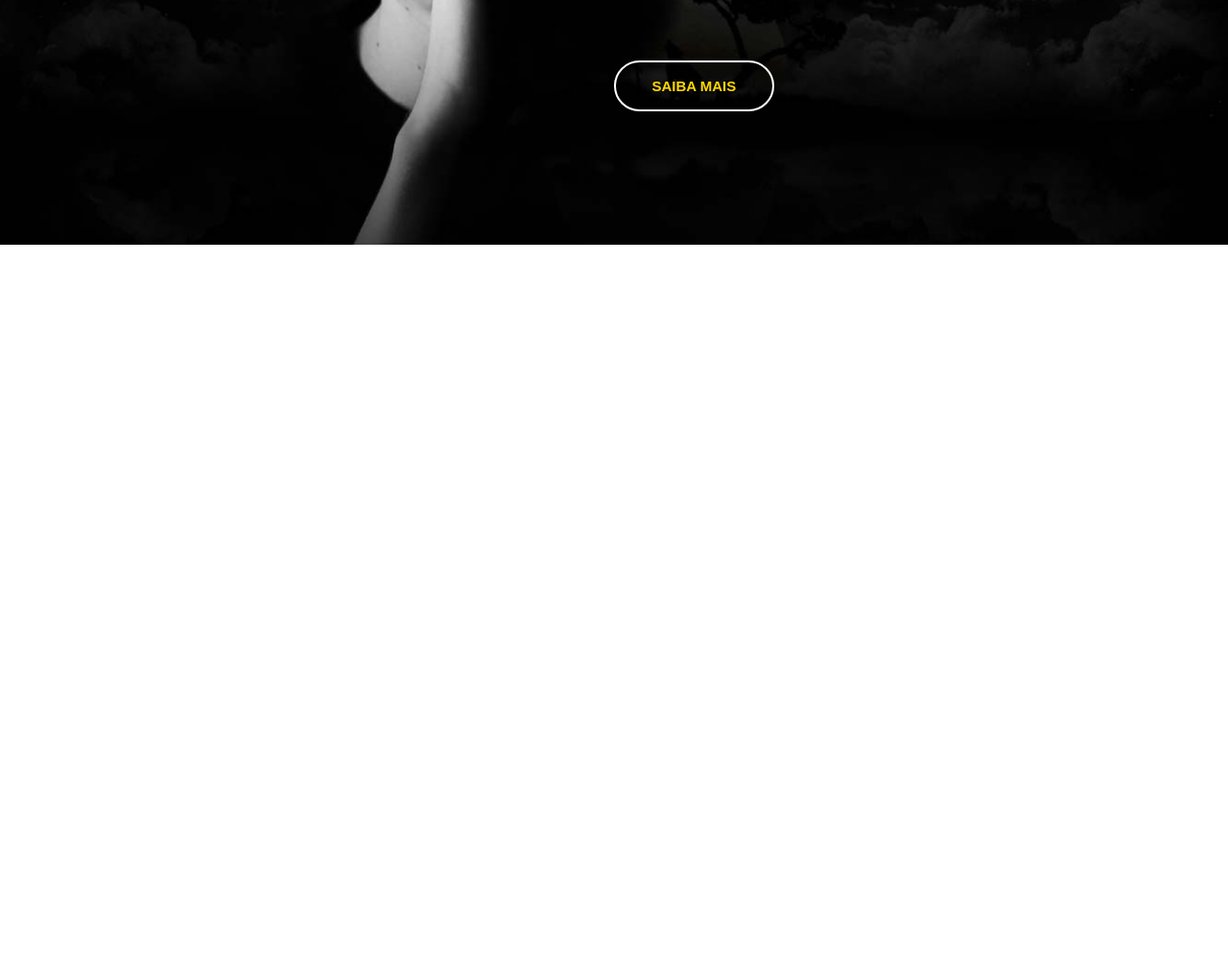
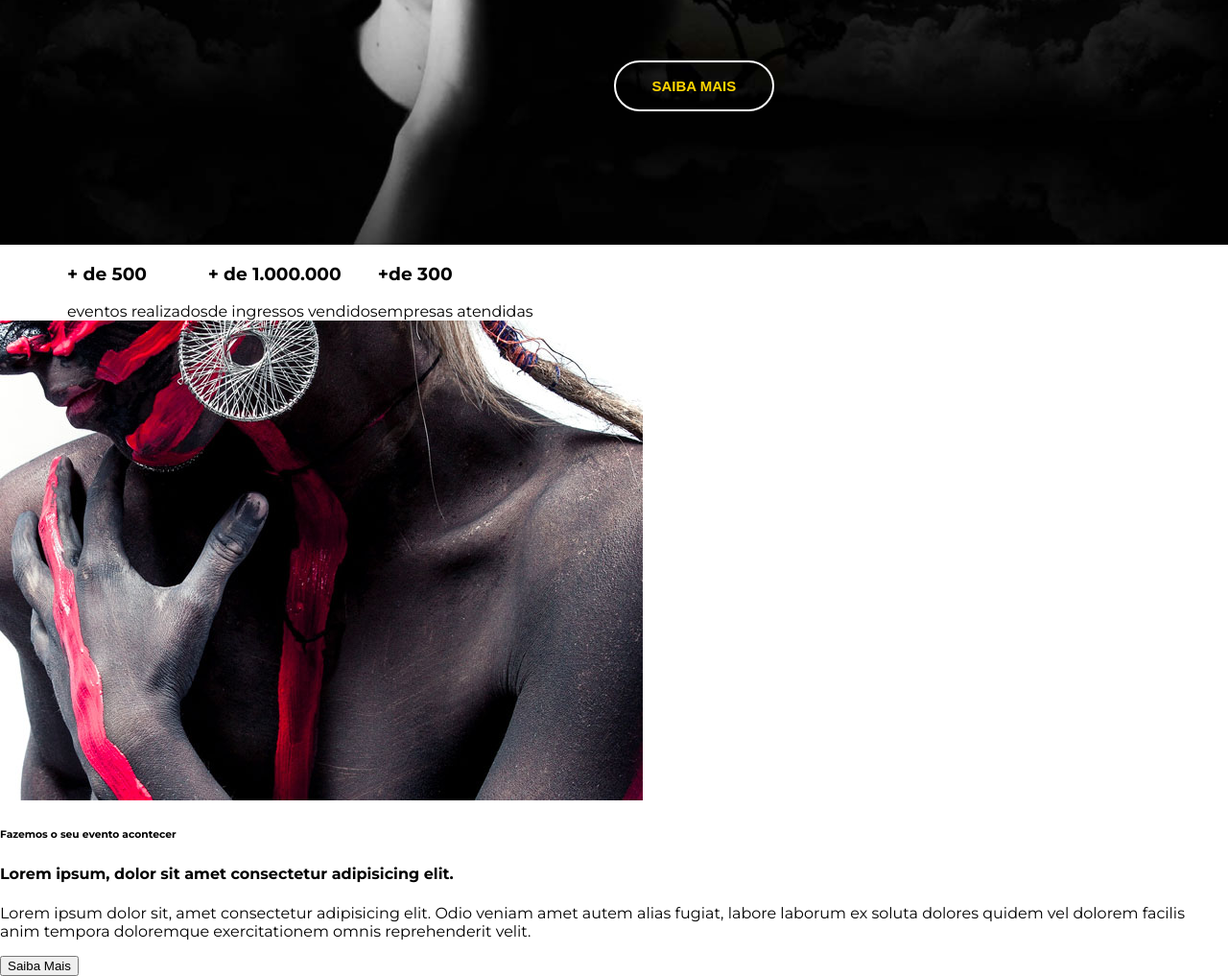
Before and after one commit to DzyRazor/studion, a website: page src/index.html in a window 1280 px wide. Shown: the part 545-1562 px from the top of the page at 96% size. Before the commit the page ends 804 px from the top, so only its background shows below. Drawn offline with Linux system fonts and the light colour scheme.

Commit message:
adicionado foto + css

```diff
--- a/src/index.html
+++ b/src/index.html
@@ -43,5 +43,39 @@
     </div>
   </header>
 
+  <main>
+    <section id="counter">
+      <ul class="container counter __container">
+        <li>
+          <h3>+ de 500</h3>
+          eventos realizados
+        </li>
+        <li>
+          <h3>+ de 1.000.000</h3>
+          de ingressos vendidos
+        </li>
+        <li>
+          <h3>+de 300</h3>
+          empresas atendidas
+        </li>
+      </ul>
+    </section>
+
+    <section>
+      <div>
+        <img src="images/institutional.jpg" alt="Baner institutional">
+        <h6>Fazemos o seu evento acontecer</h6>
+        <h4>Lorem ipsum, dolor sit amet consectetur adipisicing elit.</h4>
+        <p>
+          Lorem ipsum dolor sit, amet consectetur adipisicing elit. Odio
+          veniam amet autem alias fugiat, labore laborum ex soluta dolores
+          quidem vel dolorem facilis anim tempora doloremque exercitationem
+          omnis reprehenderit velit.
+        </p>
+        <button>Saiba Mais</button>
+      </div>
+    </section>
+  </main>
+
 </body>
 </html>
--- a/src/style.css
+++ b/src/style.css
@@ -14,6 +14,11 @@
 body {
     margin: 0;
     padding-top: 7.75rem;
+}
+
+.container {
+    max-width: 1140px;
+    margin: 0 auto;
 }
 
 ul {
@@ -139,5 +144,4 @@ ul {
     border-color: var(--color-primary);
     background-color: var(--color-primary);
     color: #fff;
-
 }
```
